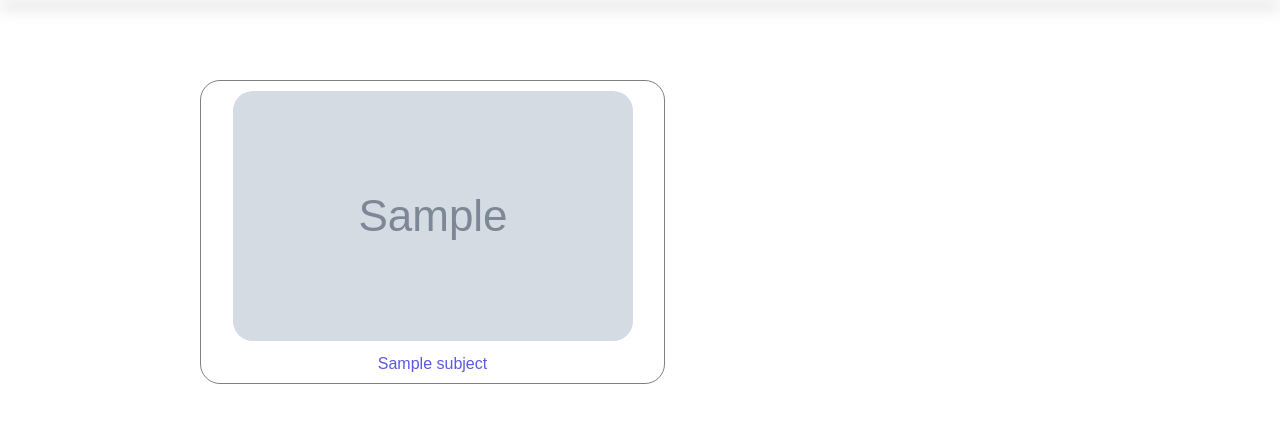
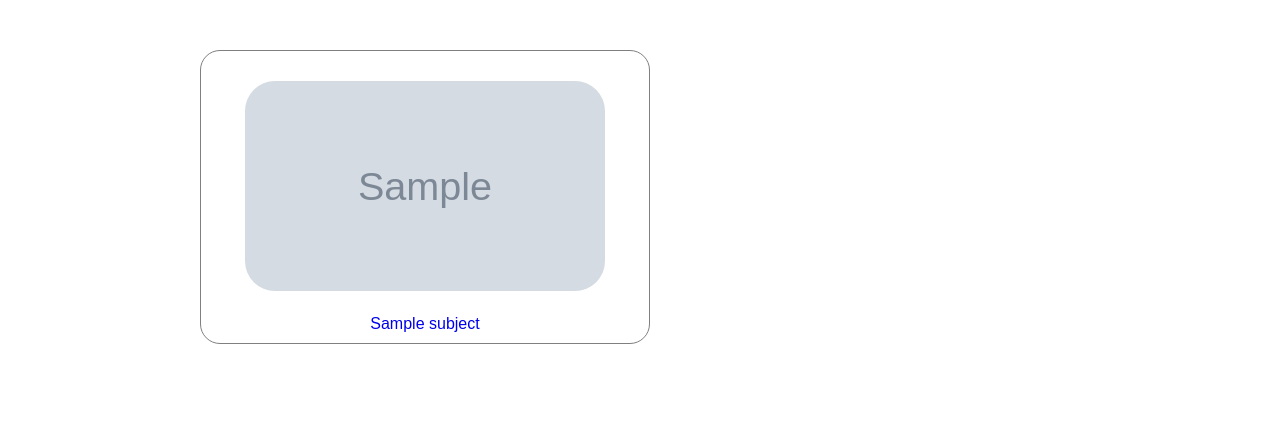
Before and after one commit to minghui0721/evergreen-sdp, a PHP site: page /submission/moodle/home.php in a window 1280 px wide. Shown: the part 92-515 px from the top of the page. Run offline with PHP 8.4, Linux system fonts and the light colour scheme; tables that the repository leaves empty or names only in its code hold one stand-in row (values such as "Sample post"); grey boxes marked "Sample" are stand-in pictures.

Commit message:
the course interfaces done

```diff
--- a/submission/moodle/home.css
+++ b/submission/moodle/home.css
@@ -169,11 +169,6 @@ left: 0;
 .image-container {
     display: flex;
     width: calc(50% - 10px); /* Adjust the width as needed */
-    margin-bottom: 20px;
-}
-
-.image-container_2{
-    display: flex;
 }
 
 .image-link{
@@ -185,10 +180,11 @@ left: 0;
     text-align: center;
     border: 1px solid gray;
     padding: 10px;
-    width: 465px;
+    width: 450px;
     margin-left: 200px;
     border-radius: 20px;
-    margin-top:80px ;
+    margin-top:50px ;
+    background-color: white;
 
 }
 
@@ -212,65 +208,17 @@ left: 0;
     box-shadow: 0px 6px 15px rgba(0, 0, 0, 0.5);
 }
 
-.image-box_1{
-    flex: 1;
-    text-align: center;
-    border: 1px solid gray;
-    padding: 10px;
-    margin-left: 150px;
-    width: 465px;
-    border-radius: 20px;
-}
+.row-color-1 {
+    background-color: white; /* Light gray */
+  }
 
-.image-box_1:hover{
-    box-shadow: 0px 6px 15px rgba(0, 0, 0, 0.5);
-}
-
-.image-box_2{
-    flex: 1;
-    text-align: center;
-    border: 1px solid gray;
-    padding: 10px;
-    margin-top: 50px;
-    margin-left: 250px;
-    width: 465px;
-    background-color: white;
-    border-radius: 20px;
-}
-
-.image-box_2:hover{
-    box-shadow: 0px 6px 15px rgba(0, 0, 0, 0.5);
-}
-
-.image-box_3{
-    flex: 1;
-    text-align: center;
-    border: 1px solid gray;
-    padding: 10px;
-    margin-top: 50px;
-    margin-left: 150px;
-    width: 465px;
-    background-color: white;
-    border-radius: 20px;
-}
-
-.image-box_3:hover{
-    box-shadow: 0px 6px 15px rgba(0, 0, 0, 0.5);
-}
-
-.image-caption {
-    margin-top: 10px;
-    color:  #5c5adb;
-}
-
-.img_java{
-    margin-left: -10px;
-}
-
-.section1 {
-    background-color: #5c5adb;
+.row-color-2 {
+background-color: #5c5adb ; /* Slightly darker gray */
+height: 420px;
+margin-top: 40px;
 }
 
 .img_sdp{
-    border-radius: 20px;
+    border-radius: 50px;
+    padding: 20px;
 }
--- a/submission/moodle/home.php
+++ b/submission/moodle/home.php
@@ -116,13 +116,15 @@ while ($row = mysqli_fetch_assoc($result)) {
 
     // Start a new row for every even subject
     if ($counter % 2 !== 0) {
-            echo '<div class="row">';
+        // Choose the class for the row based on the counter
+        $row_class = $counter % 4 === 1 ? 'row-color-1' : 'row-color-2';
+        echo '<div class="row ' . $row_class . '">';
     }
 
     echo '<div class="image-container">';
     echo '<a href="./sdp/sdp.html" class="image-link">';
     echo '<div class="image-box">';
-        echo '<img src="' . $subject['img'] . '" height="250" weight="380" alt="' . $subject['subject_name'] . '" class="img_sdp">';
+    echo '<img src="' . $subject['img'] . '" height="250" width="380" alt="' . $subject['subject_name'] . '" class="img_sdp">';
     echo '<p class="image-caption">' . $subject['subject_name'] . '</p>';
     echo '</div></a>';
     echo '</div>';
```
Lines whose indentation alone changed are shown as unchanged.
